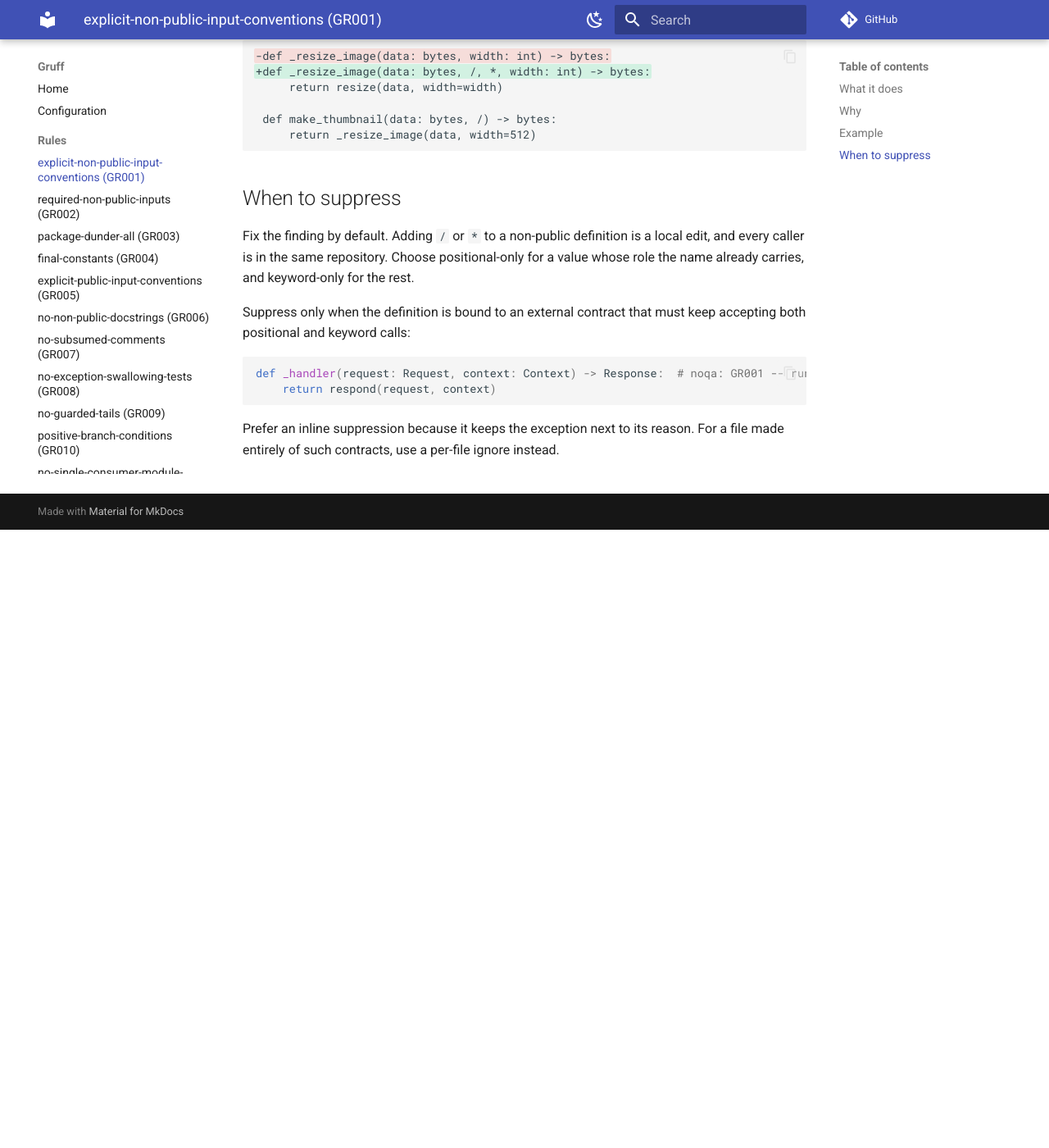
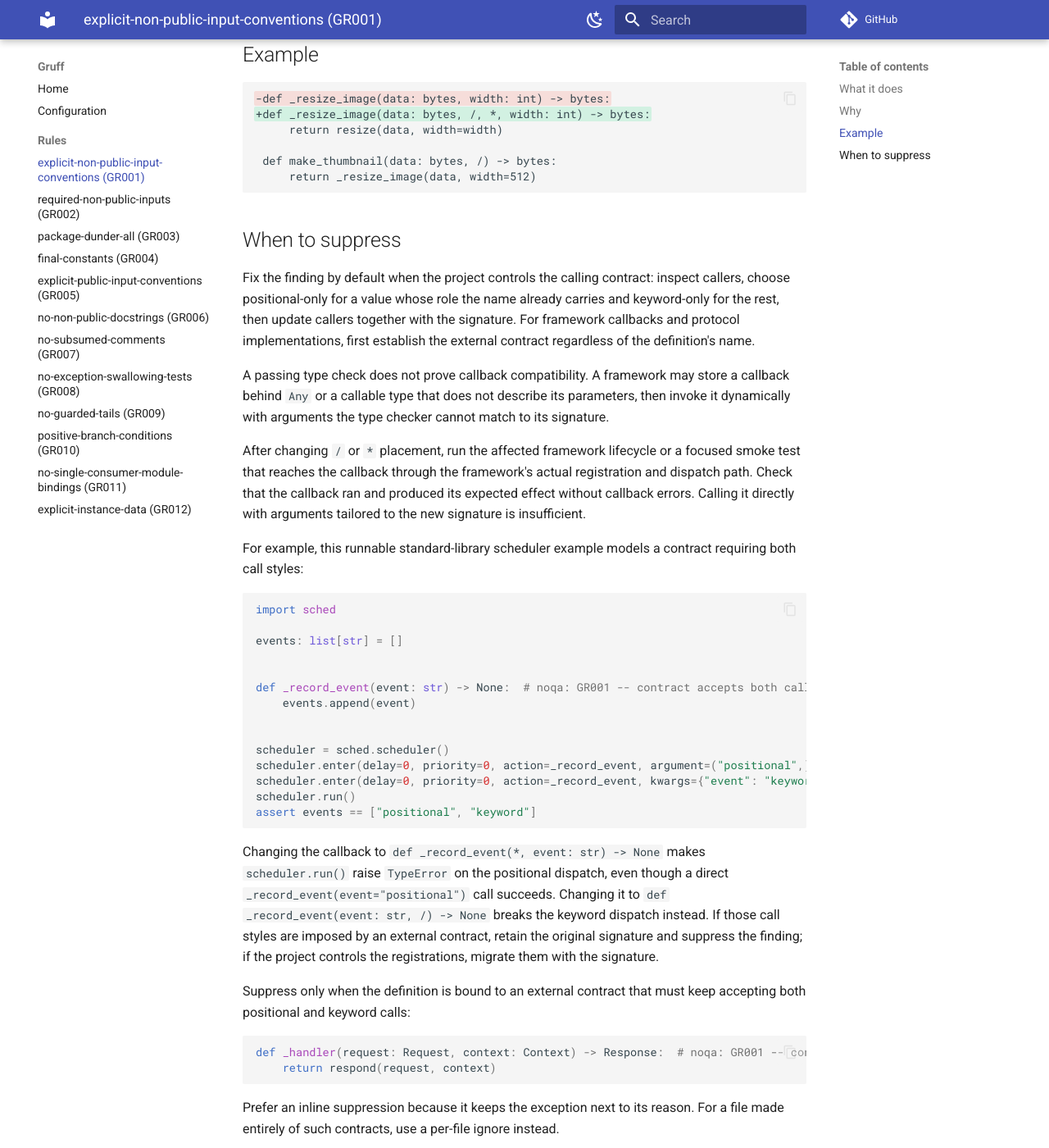
Before and after one commit to wkentaro/gruff, an MkDocs documentation site: the page built from docs/rules/explicit-non-public-input-conventions.md, in a window 1280 px wide and 1400 px high, scrolled down 754 px. Shown: the whole window at 82% size. Built offline with MkDocs 1.6.1 and Material for MkDocs 9.7.7, drawn with Linux system fonts in a browser that asks for light colours; comment, search, counter and statistics services are not loaded; some of the changed text lies outside the part shown.

Commit message:
docs: validate callback migrations through runtime dispatch
Clarify that callable naming does not establish control over callers.
Require framework lifecycle validation and preserve both-call-style
contracts through suppression, with a runnable scheduler example.

Closes #80.

````diff
--- a/docs/rules/explicit-non-public-input-conventions.md
+++ b/docs/rules/explicit-non-public-input-conventions.md
@@ -10,7 +10,7 @@ A non-public definition starts with an underscore and does not end with one. Thi
 
 A positional-or-keyword input leaves its calling convention to each call site, so a reader has to collect the callers before knowing how the input is passed. Positional-only and keyword-only declarations make the convention local, deterministic, and enforced at runtime.
 
-Non-public definitions adopt the policy first because every caller lives in the same repository, so the migration has no downstream cost. `explicit-public-input-conventions` (GR005) carries the same policy to the complementary public bucket, and the two rules partition every definition without inferring whether an interface is documented or exported.
+Non-public definitions let projects adopt the policy separately from public definitions, but underscore naming does not prove that the project controls every caller. A non-public definition can still implement an externally imposed callback or protocol contract. `explicit-public-input-conventions` (GR005) carries the same policy to the complementary public bucket, and the two rules partition every definition without inferring whether an interface is documented or exported.
 
 ## Example
 
@@ -25,12 +25,37 @@ Non-public definitions adopt the policy first because every caller lives in the
 
 ## When to suppress
 
-Fix the finding by default. Adding `/` or `*` to a non-public definition is a local edit, and every caller is in the same repository. Choose positional-only for a value whose role the name already carries, and keyword-only for the rest.
+Fix the finding by default when the project controls the calling contract: inspect callers, choose positional-only for a value whose role the name already carries and keyword-only for the rest, then update callers together with the signature. For framework callbacks and protocol implementations, first establish the external contract regardless of the definition's name.
+
+A passing type check does not prove callback compatibility. A framework may store a callback behind `Any` or a callable type that does not describe its parameters, then invoke it dynamically with arguments the type checker cannot match to its signature.
+
+After changing `/` or `*` placement, run the affected framework lifecycle or a focused smoke test that reaches the callback through the framework's actual registration and dispatch path. Check that the callback ran and produced its expected effect without callback errors. Calling it directly with arguments tailored to the new signature is insufficient.
+
+For example, this runnable standard-library scheduler example models a contract requiring both call styles:
+
+```python
+import sched
+
+events: list[str] = []
+
+
+def _record_event(event: str) -> None:  # noqa: GR001 -- contract accepts both call styles
+    events.append(event)
+
+
+scheduler = sched.scheduler()
+scheduler.enter(delay=0, priority=0, action=_record_event, argument=("positional",))
+scheduler.enter(delay=0, priority=0, action=_record_event, kwargs={"event": "keyword"})
+scheduler.run()
+assert events == ["positional", "keyword"]
+```
+
+Changing the callback to `def _record_event(*, event: str) -> None` makes `scheduler.run()` raise `TypeError` on the positional dispatch, even though a direct `_record_event(event="positional")` call succeeds. Changing it to `def _record_event(event: str, /) -> None` breaks the keyword dispatch instead. If those call styles are imposed by an external contract, retain the original signature and suppress the finding; if the project controls the registrations, migrate them with the signature.
 
 Suppress only when the definition is bound to an external contract that must keep accepting both positional and keyword calls:
 
 ```python
-def _handler(request: Request, context: Context) -> Response:  # noqa: GR001 -- runtime invokes both call styles
+def _handler(request: Request, context: Context) -> Response:  # noqa: GR001 -- contract accepts both call styles
     return respond(request, context)
 ```
 
````
Also changed, not shown: docs/rules/explicit-public-input-conventions.md (+6 -2 lines).
